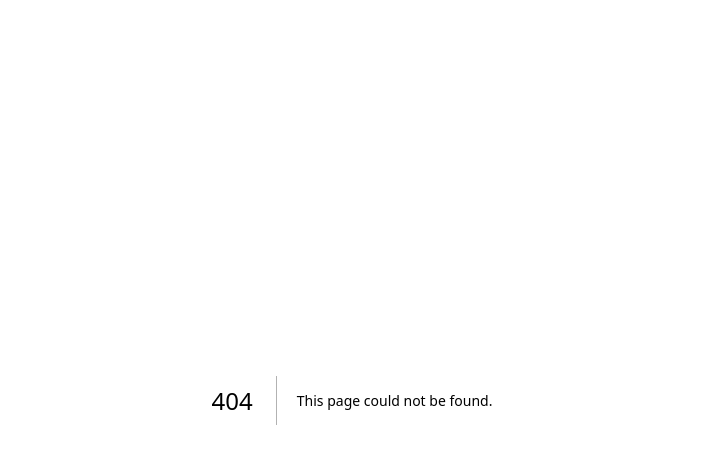
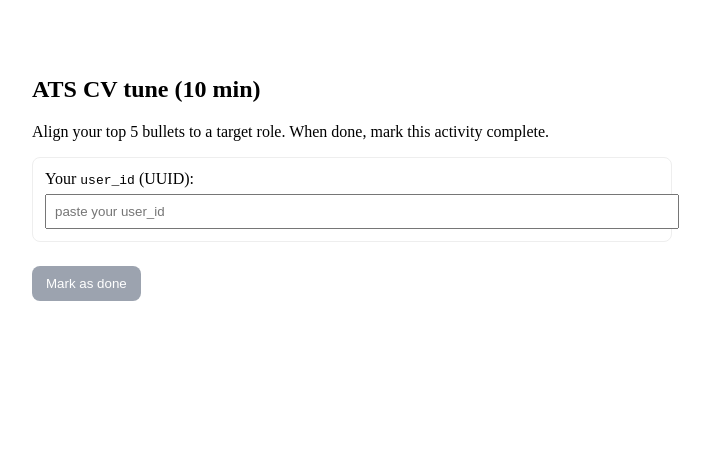
Before and after one commit to an170787-rekonet/rekonet, a Next.js app: page /activities/cv-ats-1 in a window 1280 px wide. Before the commit this address had no page. Shown: the top 464 px of the page, without its empty margins (288-998 px from the left). Built offline with nearby package versions, Linux system fonts and the light colour scheme.

Commit message:
Create page.jsx

```diff
--- /dev/null
+++ b/app/activities/cv-ats-1/page.jsx
@@ -0,0 +1,85 @@
+'use client';
+
+import { useSearchParams, useRouter } from 'next/navigation';
+import { useState, useMemo } from 'react';
+import { supabase } from '../../../../lib/supabaseClient';
+
+export default function CvAtsActivityPage() {
+  const sp = useSearchParams();
+  const router = useRouter();
+
+  const assessmentId = sp.get('assessment_id') || 'demo';
+  const language = (sp.get('language') || 'en').toLowerCase();
+  const userIdFromUrl = sp.get('user_id') || '';
+  const [userId, setUserId] = useState(userIdFromUrl);
+  const [status, setStatus] = useState({ kind: 'idle', msg: '' });
+
+  const returnUrl = useMemo(() => {
+    const qs = new URLSearchParams();
+    qs.set('assessment_id', assessmentId);
+    qs.set('language', language);
+    if (userId) qs.set('user_id', userId);
+    return `/assessment/result?${qs.toString()}`;
+  }, [assessmentId, language, userId]);
+
+  const canSave =
+    userId &&
+    /^[0-9a-f-]{32,}$/i.test(userId); // simple UUID check
+
+  async function handleMarkDone() {
+    if (!canSave) {
+      setStatus({ kind: 'warn', msg: 'Add your user_id first.' });
+      return;
+    }
+    setStatus({ kind: 'busy', msg: 'Saving…' });
+
+    const { error } = await supabase
+      .from('activity_completions')
+      .insert([{ user_id: userId, activity_id: 'cv-ats-1' }]);
+
+    if (error) {
+      setStatus({ kind: 'error', msg: error.message });
+      return;
+    }
+
+    setStatus({ kind: 'ok', msg: 'Saved. Redirecting…' });
+    router.push(returnUrl);
+  }
+
+  return (
+    <main style={{ maxWidth: 640, margin: '40px auto', padding: 16 }}>
+      <h2>ATS CV tune (10 min)</h2>
+      <p>Align your top 5 bullets to a target role. When done, mark this activity complete.</p>
+
+      {!userIdFromUrl && (
+        <div style={{ margin: '12px 0', padding: 12, border: '1px solid #eee', borderRadius: 8 }}>
+          <label>Your <code>user_id</code> (UUID):</label>
+          <input
+            value={userId}
+            onChange={(e) => setUserId(e.target.value.trim())}
+            placeholder="paste your user_id"
+            style={{ width: '100%', padding: 8, marginTop: 6 }}
+          />
+        </div>
+      )}
+
+      <button
+        onClick={handleMarkDone}
+        disabled={status.kind === 'busy' || !canSave}
+        style={{
+          marginTop: 12,
+          padding: '10px 14px',
+          background: canSave ? '#16a34a' : '#9CA3AF',
+          color: '#fff',
+          border: 'none',
+          borderRadius: 8,
+          cursor: canSave ? 'pointer' : 'not-allowed'
+        }}
+      >
+        {status.kind === 'busy' ? 'Saving…' : 'Mark as done'}
+      </button>
+
+      {status.msg && <p style={{ marginTop: 10 }}>{status.msg}</p>}
+    </main>
+  );
+}
```
